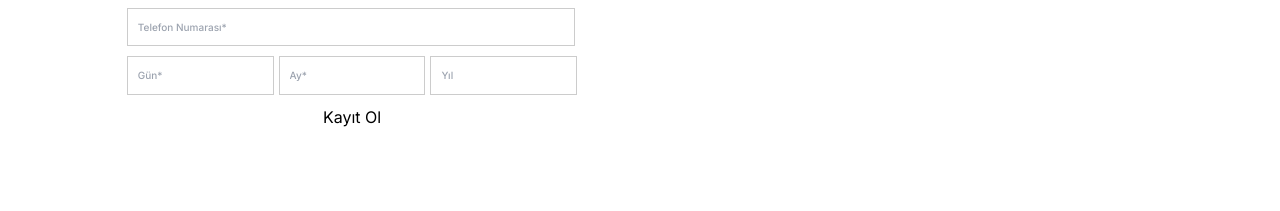
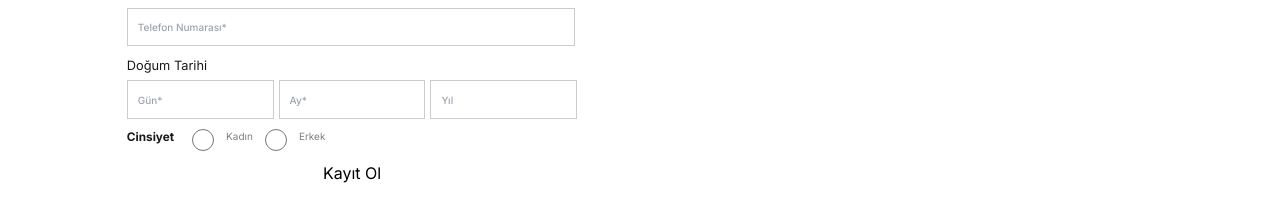
Before and after one commit to mrvozturk/DigitalEmporium, a Next.js app: page / in a window 1280 px wide. Shown: the part 951-1162 px from the top of the page. Before the commit the page ends 1112 px from the top, so only its background shows below. Built offline with nearby package versions, Linux system fonts and the light colour scheme.

Commit message:
gender added

```diff
--- a/src/components/accountProcess/index.module.css
+++ b/src/components/accountProcess/index.module.css
@@ -73,3 +73,28 @@
 .dateContainer input {
   width: 11.47vw;
 }
+.dateLabel {
+  font-size: 0.8em;
+  color: rgba(0, 0, 0, 0.9);
+  margin-bottom: 5px;
+}
+.genderContainer {
+  display: flex;
+  gap: 12px;
+}
+
+.genderContainer label {
+  font-size: 10px;
+  color: rgba(0, 0, 0, 0.5);
+}
+.genderName {
+  font-size: 11.8px;
+  color: rgba(0, 0, 0, 0.9);
+  font-weight: bold;
+  margin-right: 6px;
+}
+
+.genderContainer input[type='radio'] {
+  width: 22px;
+  height: 22px;
+}
--- a/src/components/accountProcess/index.tsx
+++ b/src/components/accountProcess/index.tsx
@@ -31,6 +31,8 @@ const AccountProcess: React.FC = () => {
               placeholder='Telefon Numarası*'
             />
           </div>
+          <div className={styles.dateLabel}>Doğum Tarihi</div>
+
           <div className={styles.dateContainer}>
             <div>
               <input type='number' name='day' placeholder='Gün*' />
@@ -41,6 +43,16 @@ const AccountProcess: React.FC = () => {
             <div>
               <input type='number' name='year' placeholder='Yıl' />
             </div>
+          </div>
+
+          {/* Cinsiyet Seçimi */}
+
+          <div className={styles.genderContainer}>
+            <div className={styles.genderName}>Cinsiyet</div>
+            <input type='radio' name='gender' value='female' />
+            <label> Kadın </label>
+            <input type='radio' name='gender' value='male' />
+            <label> Erkek</label>{' '}
           </div>
           <button type='submit'>Kayıt Ol</button>
         </form>
```
